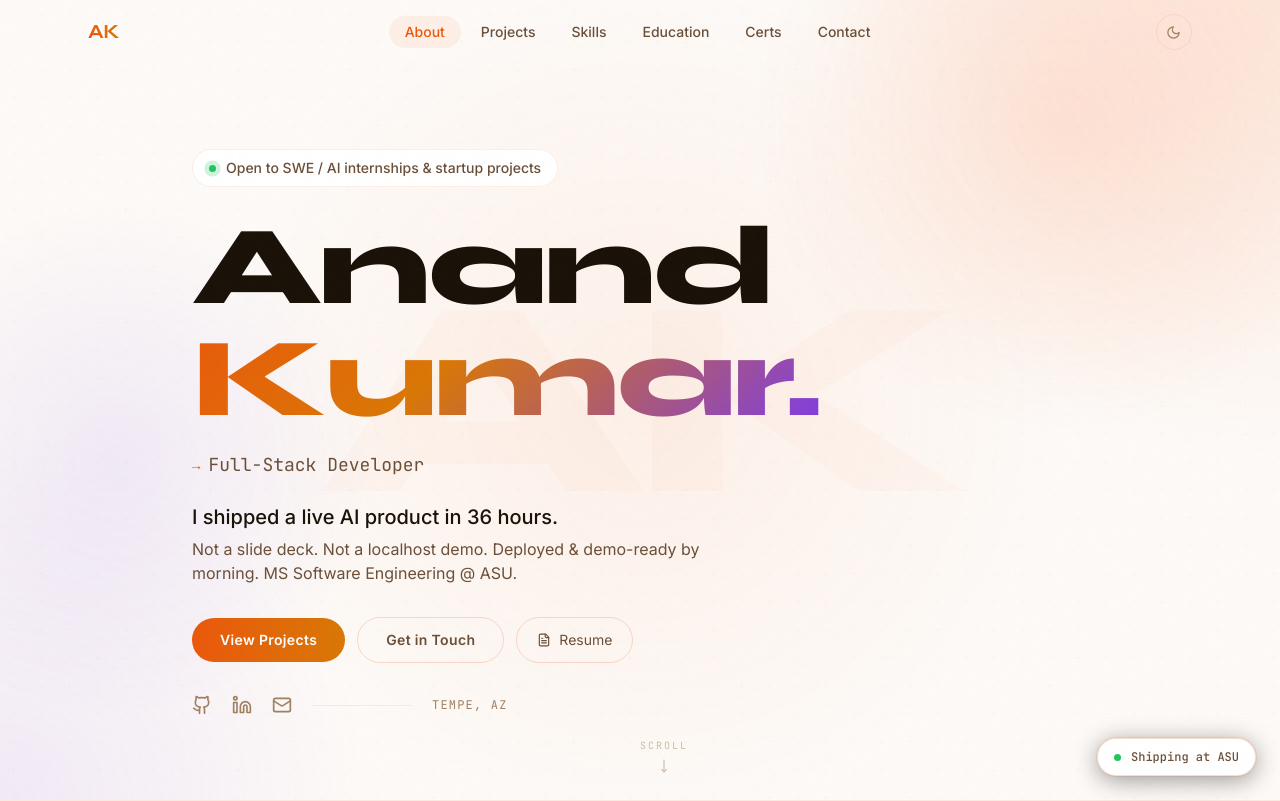
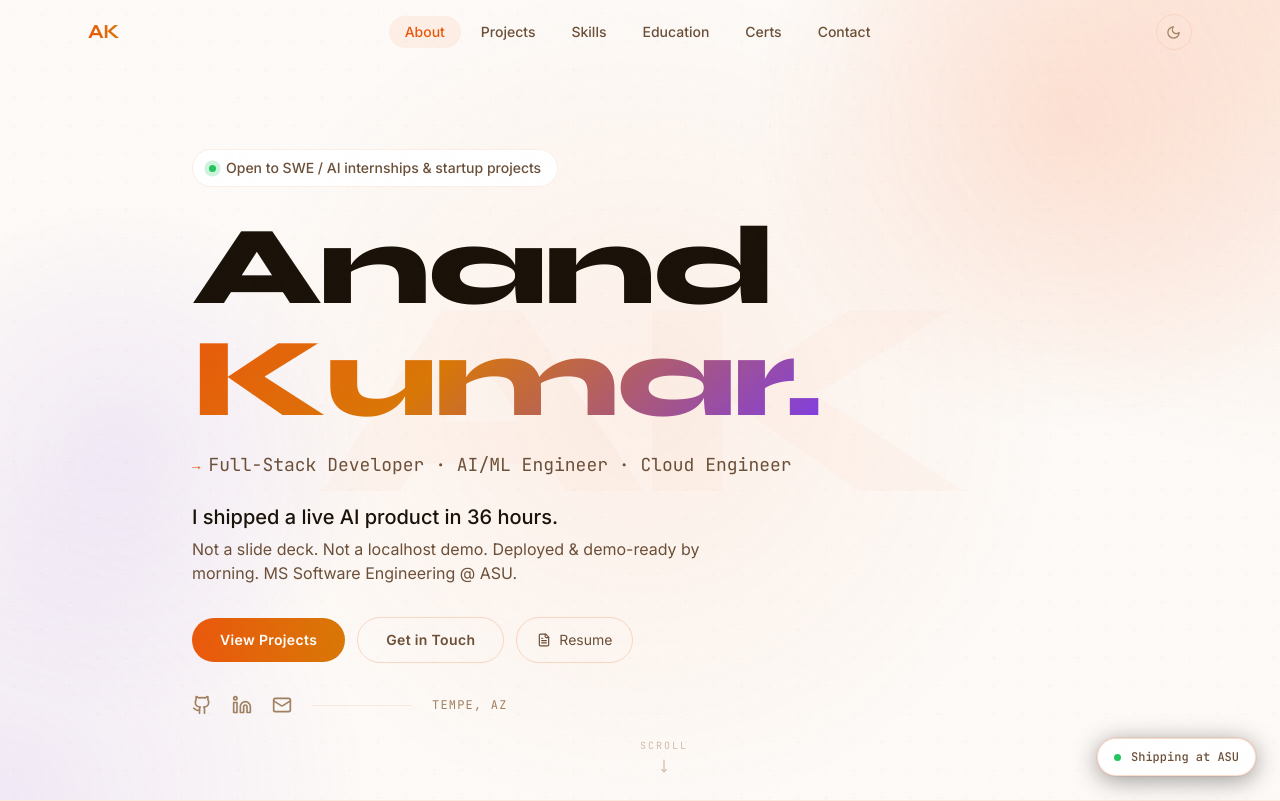
Before and after one commit to akuma579/Portfolio, a Next.js app: page / in a window 1280 px wide. Shown: the top 801 px of the page. Built offline with nearby package versions, Linux system fonts and the light colour scheme.

Commit message:
feat(hero): show primary roles statically (add AI/ML & Cloud)

```diff
--- a/components/HeroSection.tsx
+++ b/components/HeroSection.tsx
@@ -114,12 +114,11 @@ export default function HeroSection() {
           <span className="gradient-text">Kumar.</span>
         </h1>
 
-        {/* Typing role */}
+        {/* Primary roles (show first three) */}
         <div className="flex items-center gap-2 mb-5 h-9">
           <span className="text-[var(--accent-primary)] font-mono text-sm">→</span>
           <p className="font-mono text-[var(--text-secondary)] text-lg">
-            {displayed}
-            <span className="type-cursor text-[var(--accent-primary)]">|</span>
+            {ROLES.slice(0, 3).join(" \u00B7 ")}
           </p>
         </div>
 
```
